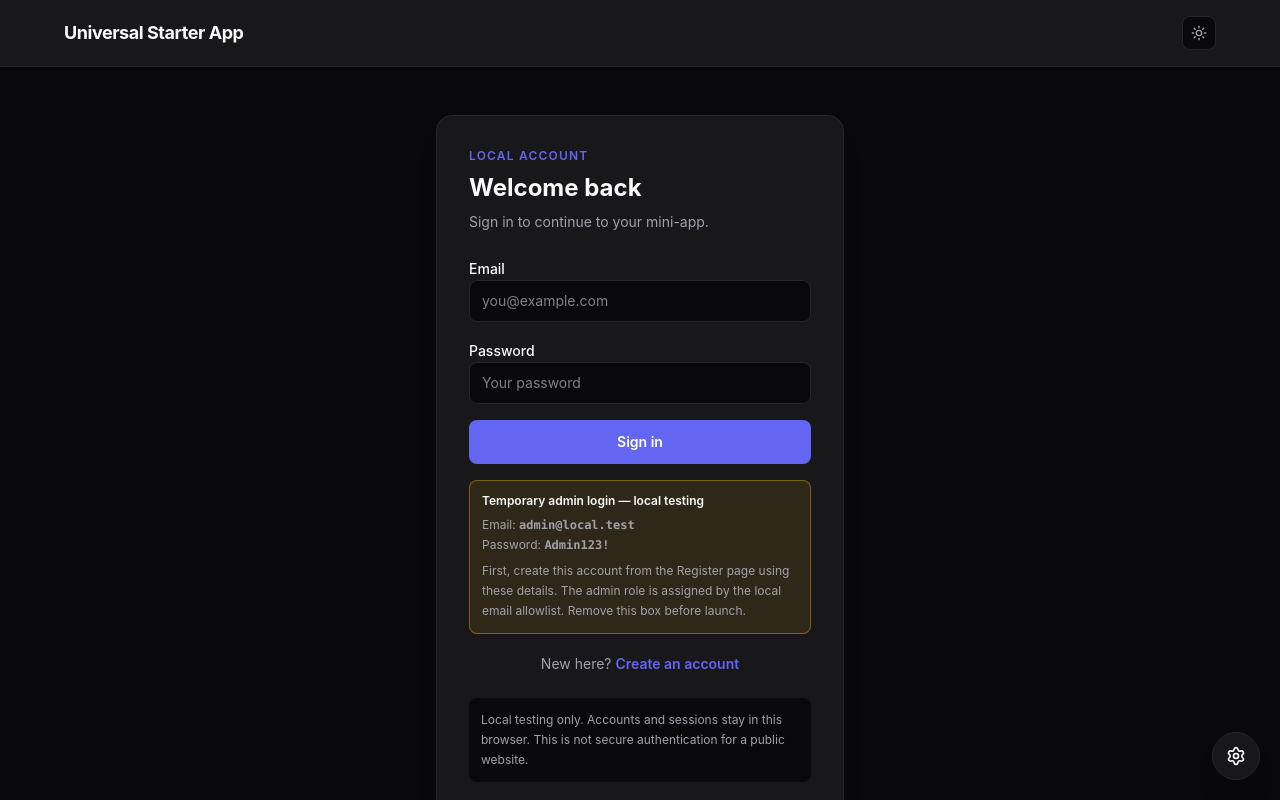
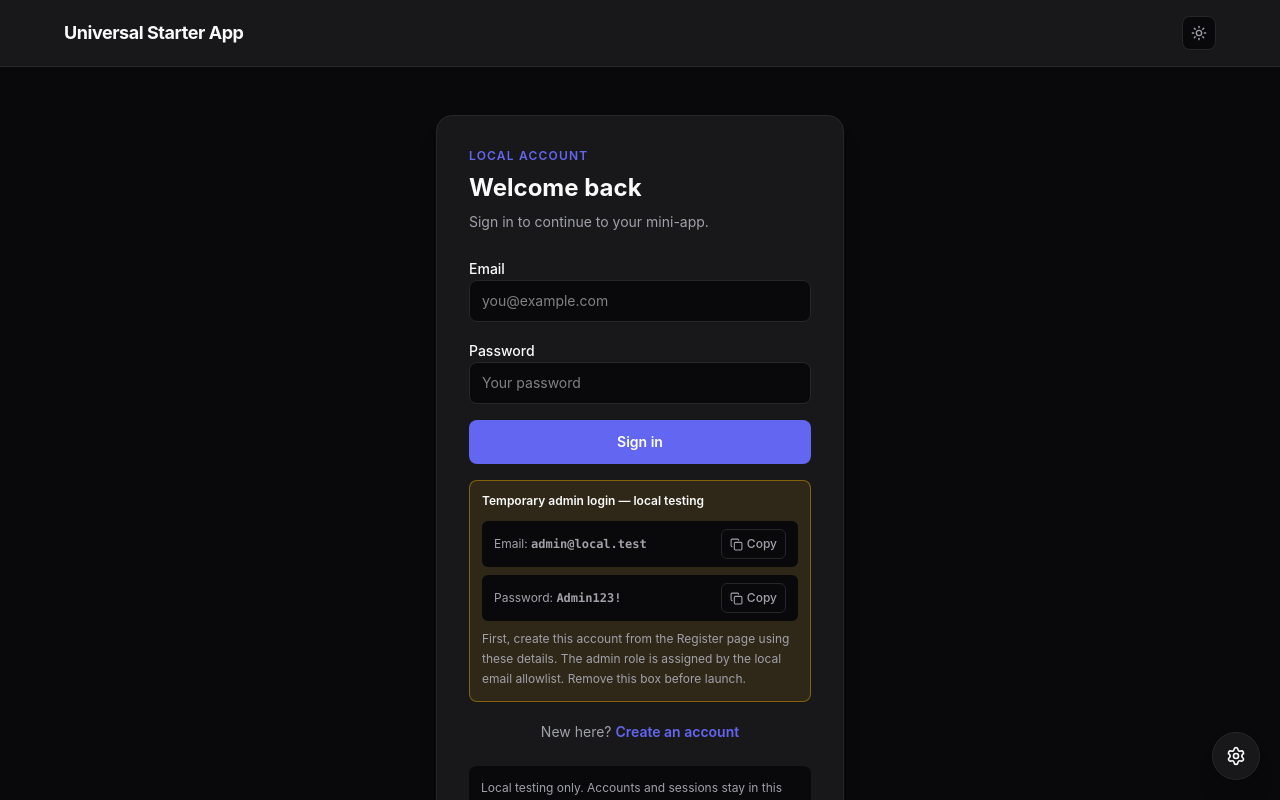
Before and after one commit to DebrajLogic/Universal-Starter-App, a Next.js app: page /login in a window 1280 px wide. Shown: the top 800 px of the page. Built offline with nearby package versions, Linux system fonts and the light colour scheme.

Commit message:
Add copy buttons for temporary admin login credentials

```diff
--- a/src/AUTH/components/AuthForm.tsx
+++ b/src/AUTH/components/AuthForm.tsx
@@ -4,7 +4,7 @@ import type { FormEvent } from 'react';
 import { useState } from 'react';
 import Link from 'next/link';
 import { useRouter, useSearchParams } from 'next/navigation';
-import { LoaderCircle } from 'lucide-react';
+import { Check, Copy, LoaderCircle } from 'lucide-react';
 import { auth } from '@/AUTH/auth/auth_switch';
 import { Header } from '@/shared/layout/Header';
 import { Footer } from '@/shared/layout/Footer';
@@ -17,6 +17,7 @@ export function AuthForm({ mode }: { mode: 'login' | 'register' }) {
   const [password, setPassword] = useState('');
   const [error, setError] = useState('');
   const [busy, setBusy] = useState(false);
+  const [copiedCredential, setCopiedCredential] = useState<'email' | 'password' | null>(null);
   const isRegister = mode === 'register';
 
   function clearError() {
@@ -119,8 +120,16 @@ export function AuthForm({ mode }: { mode: 'login' | 'register' }) {
           {!isRegister && (
             <aside className="mt-4 rounded-lg border border-amber-400/40 bg-amber-400/10 p-3 text-xs text-color_5">
               <p className="font-semibold text-color_4">Temporary admin login — local testing</p>
-              <p className="mt-2">Email: <code className="font-semibold">admin@local.test</code></p>
-              <p className="mt-1">Password: <code className="font-semibold">Admin123!</code></p>
+              <div className="mt-3 space-y-2">
+                <div className="flex items-center justify-between gap-2 rounded-md bg-color_1 px-3 py-2">
+                  <span>Email: <code className="font-semibold">admin@local.test</code></span>
+                  <button type="button" onClick={async () => { try { await navigator.clipboard.writeText('admin@local.test'); setCopiedCredential('email'); window.setTimeout(() => setCopiedCredential(null), 1600); } catch { setError('Clipboard access is unavailable in this browser.'); } }} className="inline-flex shrink-0 items-center gap-1 rounded-md border border-color_3 px-2 py-1.5 font-medium hover:bg-color_2" aria-label="Copy admin email">{copiedCredential === 'email' ? <Check size={13}/> : <Copy size={13}/>} {copiedCredential === 'email' ? 'Copied' : 'Copy'}</button>
+                </div>
+                <div className="flex items-center justify-between gap-2 rounded-md bg-color_1 px-3 py-2">
+                  <span>Password: <code className="font-semibold">Admin123!</code></span>
+                  <button type="button" onClick={async () => { try { await navigator.clipboard.writeText('Admin123!'); setCopiedCredential('password'); window.setTimeout(() => setCopiedCredential(null), 1600); } catch { setError('Clipboard access is unavailable in this browser.'); } }} className="inline-flex shrink-0 items-center gap-1 rounded-md border border-color_3 px-2 py-1.5 font-medium hover:bg-color_2" aria-label="Copy admin password">{copiedCredential === 'password' ? <Check size={13}/> : <Copy size={13}/>} {copiedCredential === 'password' ? 'Copied' : 'Copy'}</button>
+                </div>
+              </div>
               <p className="mt-2 leading-5">First, create this account from the Register page using these details. The admin role is assigned by the local email allowlist. Remove this box before launch.</p>
             </aside>
           )}
```
